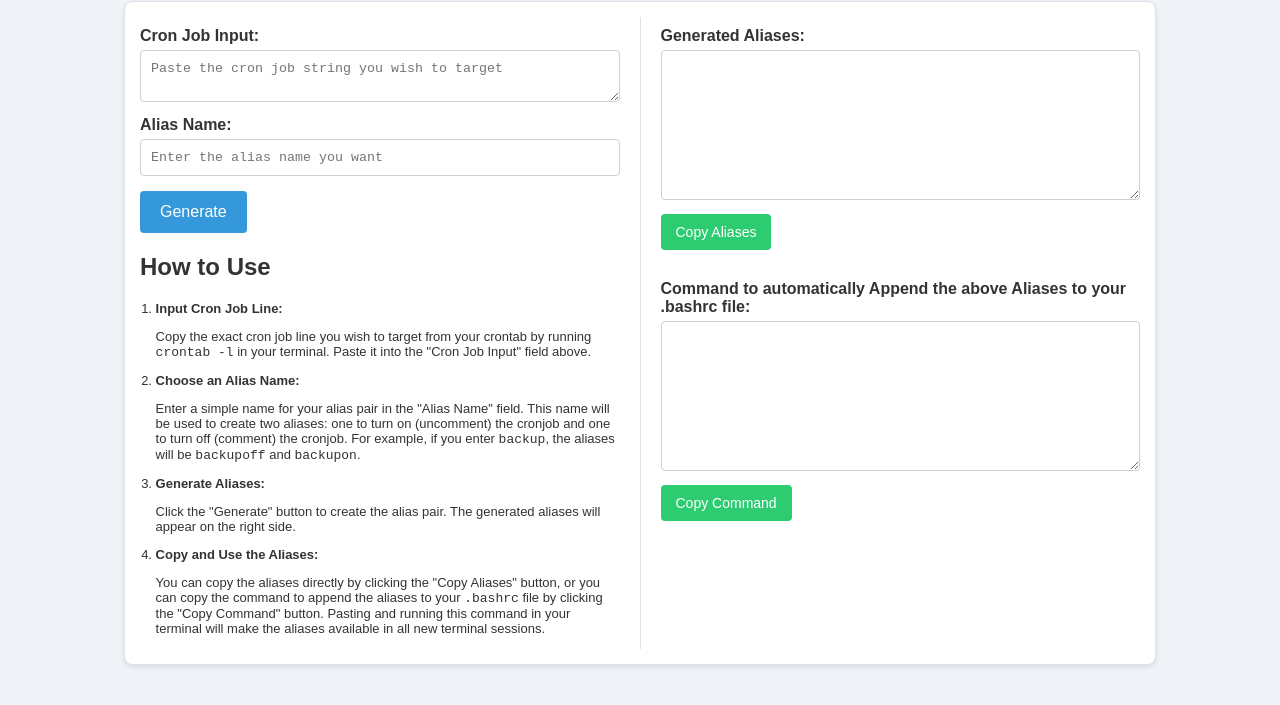
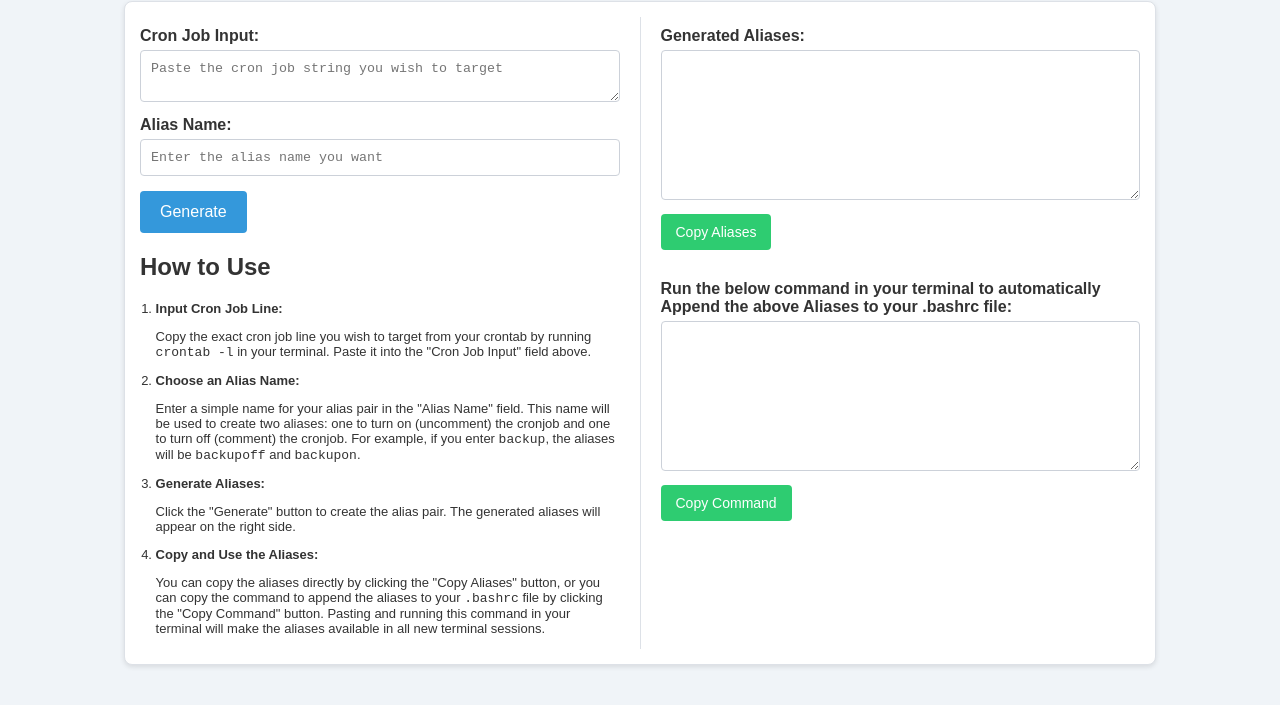
Before and after one commit to Nillows/cronoff-switch, a plain HTML site: page index.html in a window 1280 px wide. Shown: the part 67-772 px from the top of the page. Drawn offline with Linux system fonts and the light colour scheme.

Commit message:
Update index.html

```diff
--- a/index.html
+++ b/index.html
@@ -61,7 +61,7 @@
             <textarea id="output" readonly></textarea>
             <button id="copyAliases">Copy Aliases</button>
             <br>
-            <label for="appendCommand">Command to automatically Append the above Aliases to your .bashrc file:</label>
+            <label for="appendCommand">Run the below command in your terminal to automatically Append the above Aliases to your .bashrc file:</label>
             <textarea id="appendCommand" readonly></textarea>
             <button id="copyCommand">Copy Command</button>
         </div>
```
